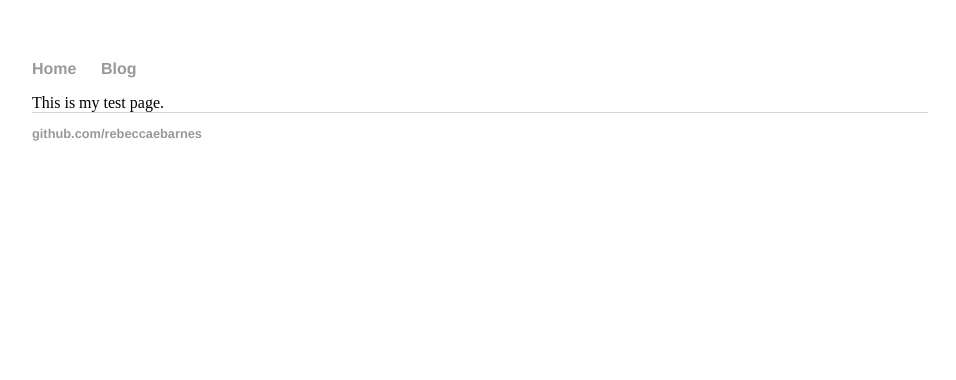
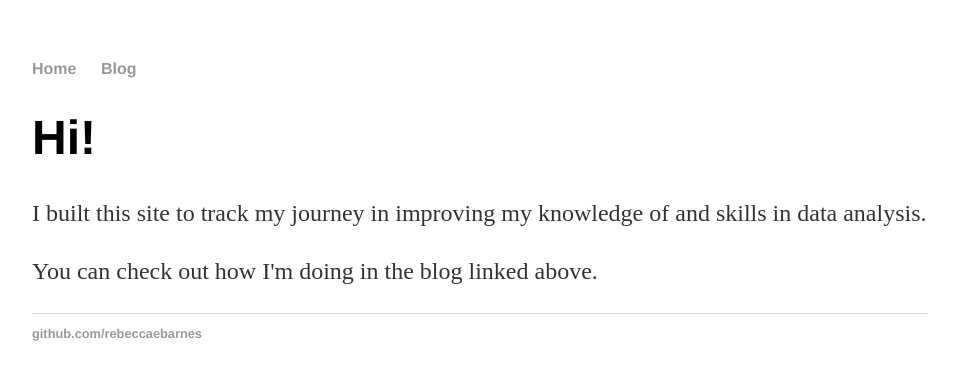
Before and after one commit to rebeccaebarnes/rebeccaebarnes.github.io, a Jekyll site: the page built from index.html, in a window 1280 px wide. Shown: the top 380 px of the page, without its empty margins (160-1116 px from the left). Built offline with Jekyll 4.4.1, drawn with Linux system fonts in a browser that asks for light colours.

Commit message:
Create welcome msg for initial page

```diff
--- a/index.html
+++ b/index.html
@@ -2,4 +2,10 @@
 layout: default
 title: Pursing data
 ---
-This is my test page.
+<body>
+
+<h1>Hi!</h1>
+<p>I built this site to track my journey in improving my knowledge of and skills in data analysis.</p>
+<p>You can check out how I'm doing in the blog linked above.</p>
+
+</body>
```
